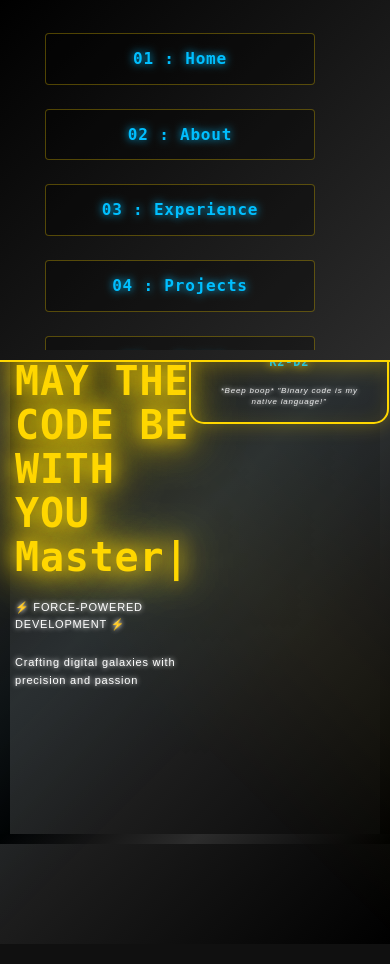
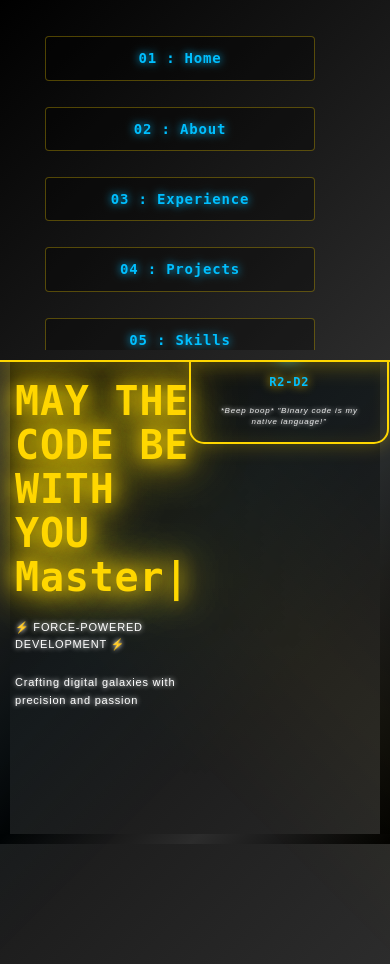
Before and after one commit to SiamSarker/portfo, a Flask app: page / in a window 390 px wide, after a click on "Toggle navigation". Run offline with Flask 2, Linux system fonts and the light colour scheme; some libraries are stand-ins or nearby versions.

Commit message:
Fix navigation text truncation and remove white barriers
NAVIGATION TEXT TRUNCATION FIXED:
- Removed text-overflow: ellipsis that was cutting off navigation text
- Set overflow: visible to show full navigation labels
- Changed flex-shrink from 1 to 0 to prevent compression
- Added min-width: fit-content for proper sizing
- Enabled flex-wrap for better responsive behavior

NAVIGATION IMPROVEMENTS:
- Reduced font size to 14px for better fit
- Adjusted padding to 6px 8px for optimal spacing
- Added gap: 8px between navigation items
- Improved responsive breakpoints for mobile

WHITE BARRIERS ELIMINATED:
- Replaced 'white-text-container' class with 'starwars-hero-container'
- Added CSS override for starwars-hero-container with dark gradient
- Ensured no white backgrounds remain in any sections
- Maintained Star Wars dark theme consistency

RESPONSIVE NAVIGATION:
- Desktop: Full text visible with proper spacing
- Tablet: Optimized font sizes (13px, 12px)
- Mobile: Vertical layout with larger fonts (16px, 14px)
- Adjusted body margins for mobile navigation height

VISUAL CONSISTENCY:
- All navigation text now fully visible
- No white barriers or backgrounds anywhere
- Consistent Star Wars dark theme throughout
- Professional appearance maintained

The navigation now displays full text labels without truncation, and all white barriers have been eliminated from every section.

```diff
--- a/static/custom.css
+++ b/static/custom.css
@@ -32,27 +32,28 @@
 
 .navbar-nav {
     display: flex;
-    flex-wrap: nowrap;
+    flex-wrap: wrap;
     justify-content: center;
     align-items: center;
     width: 100%;
     padding-top: 10px !important;
     padding-bottom: 10px !important;
+    gap: 8px;
 }
 
 .navbar-nav li {
-    margin: 0 4px;
-    flex-shrink: 1;
-    min-width: 0;
+    margin: 0 2px;
+    flex-shrink: 0;
+    min-width: fit-content;
 }
 
 .navbar-nav li a p {
-    font-size: 16px !important;
+    font-size: 14px !important;
     margin: 0;
-    padding: 8px 12px;
+    padding: 6px 8px;
     white-space: nowrap;
-    overflow: hidden;
-    text-overflow: ellipsis;
+    overflow: visible !important;
+    text-overflow: unset !important;
     color: var(--starwars-gold) !important;
     font-family: 'Orbitron', monospace !important;
     font-weight: 700 !important;
@@ -64,6 +65,7 @@
     background: rgba(0, 0, 0, 0.3) !important;
     border-radius: 4px !important;
     border: 1px solid rgba(255, 215, 0, 0.3) !important;
+    min-width: fit-content !important;
 }
 
 .navbar-nav li a:hover p {
@@ -339,6 +341,10 @@ li {
 
 /* Eliminate all white backgrounds - Force override */
 .white-text-container {
+    background: linear-gradient(135deg, var(--starwars-dark) 0%, var(--starwars-gray) 100%) !important;
+}
+
+.starwars-hero-container {
     background: linear-gradient(135deg, var(--starwars-dark) 0%, var(--starwars-gray) 100%) !important;
 }
 
@@ -937,15 +943,15 @@ div, section, article, main, aside, header, footer {
 /* Responsive navigation */
 @media (max-width: 1400px) {
     .navbar-nav li a p {
-        font-size: 15px !important;
-        padding: 6px 10px;
+        font-size: 13px !important;
+        padding: 5px 6px;
     }
 }
 
 @media (max-width: 1200px) {
     .navbar-nav li a p {
-        font-size: 14px !important;
-        padding: 5px 8px;
+        font-size: 12px !important;
+        padding: 4px 5px;
     }
 }
 
@@ -953,35 +959,36 @@ div, section, article, main, aside, header, footer {
     .navbar-nav {
         flex-direction: column;
         align-items: center;
+        gap: 4px;
     }
 
     .navbar-nav li {
-        margin: 2px 0;
+        margin: 1px 0;
         width: 100%;
         text-align: center;
     }
 
     .navbar-nav li a p {
-        font-size: 18px !important;
-        padding: 12px 0;
+        font-size: 16px !important;
+        padding: 10px 0;
         width: 100%;
         display: block;
     }
 
     /* Adjust body margin for mobile navigation */
     body {
-        margin-top: 120px !important;
+        margin-top: 140px !important;
     }
 }
 
 @media (max-width: 768px) {
     .navbar-nav li a p {
-        font-size: 16px !important;
+        font-size: 14px !important;
     }
 
     /* Adjust body margin for smaller mobile screens */
     body {
-        margin-top: 100px !important;
+        margin-top: 120px !important;
     }
 }
 
--- a/templates/index.html
+++ b/templates/index.html
@@ -53,7 +53,7 @@
   </nav>
 </header>
 <!-- Add your site or app content here -->
-  <div class="hero-full-container background-image-container white-text-container" style="background-image: url('../static/assets/images/siam.jpg')">
+  <div class="hero-full-container background-image-container starwars-hero-container" style="background-image: url('../static/assets/images/siam.jpg')">
     <div class="container">
       <div class="row">
         <div class="col-xs-12">
```
